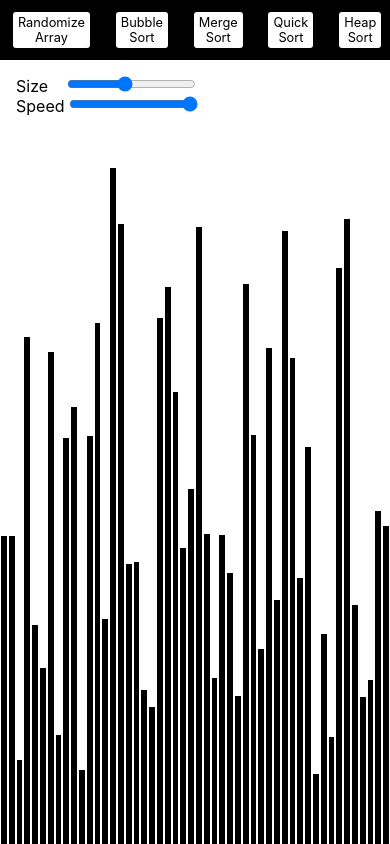
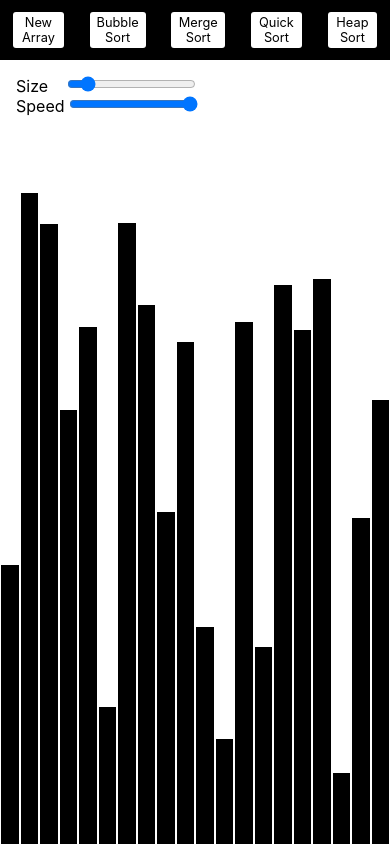
Before and after one commit to nkuek/SortEd, a React (Create React App) app: page / in a window 390 px wide. Built offline with nearby package versions, Linux system fonts and the light colour scheme.

Commit message:
mobile styling

```diff
--- a/package.json
+++ b/package.json
@@ -8,6 +8,7 @@
     "@testing-library/user-event": "^12.1.10",
     "react": "^17.0.2",
     "react-dom": "^17.0.2",
+    "react-responsive": "^8.2.0",
     "react-scripts": "4.0.3",
     "react-spinners": "^0.10.6",
     "web-vitals": "^1.0.1"
--- a/src/App.js
+++ b/src/App.js
@@ -2,6 +2,7 @@ import { useState, useEffect } from 'react';
 import './App.css';
 import Navigation from './components/Navigation';
 import SortingVisualizer from './components/SortingVisualizer';
+import { useMediaQuery } from 'react-responsive';
 
 const generateRandomInt = (min, max) => {
     return Math.floor(Math.random() * (max - min + 1) + min);
@@ -9,9 +10,10 @@ const generateRandomInt = (min, max) => {
 
 function App() {
     document.body.style.height = `${window.innerHeight}px`;
+    const isMobile = useMediaQuery({ query: '(max-width: 900px)' });
     const [array, setArray] = useState([]);
     const [loading, setLoading] = useState(false);
-    const [arrayLength, setArrayLength] = useState(50);
+    const [arrayLength, setArrayLength] = useState(isMobile ? 20 : 50);
     const [animationSpeed, setAnimationSpeed] = useState(10);
 
     const resetArray = () => {
--- a/src/components/Navigation/index.js
+++ b/src/components/Navigation/index.js
@@ -97,7 +97,7 @@ const Navigation = ({ resetArray, array, animationSpeed, setLoading }) => {
                         resetArray();
                     }}
                 >
-                    Randomize Array
+                    New Array
                 </button>
             </div>
             <div className="sorting-container">
```
Also changed, not shown: 2 other files (tests, documents, lock files or other folders).
